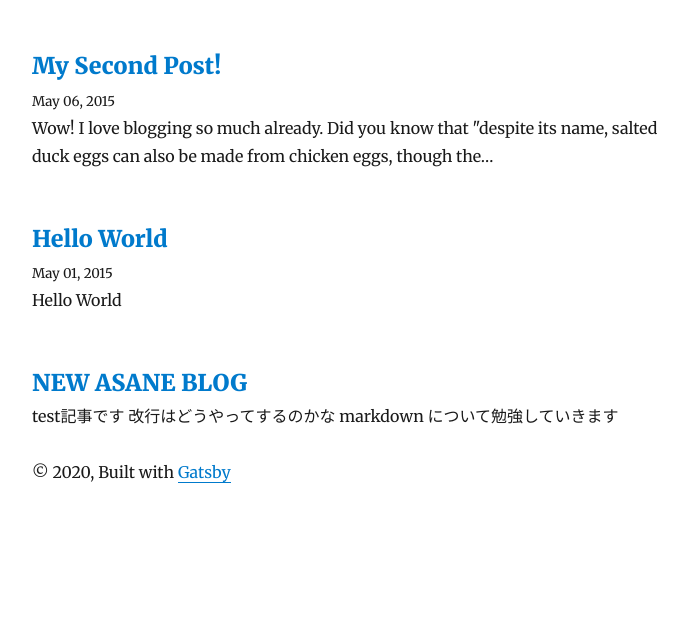
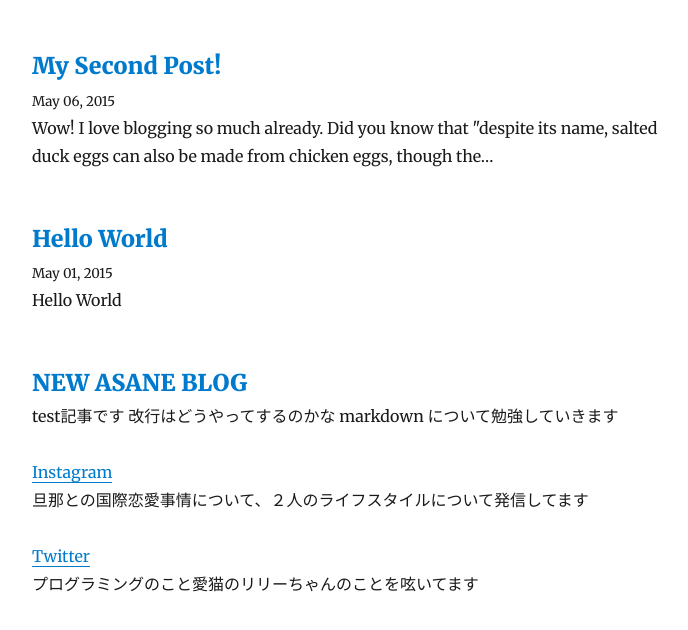
Before and after one commit to asa108/gatsby-myblog, a Gatsby site: page / in a window 1280 px wide. Shown: the part 814-1444 px from the top of the page, without its empty margins (293-981 px from the left). Before the commit the page ends 1342 px from the top, so only its background shows below. Built offline with nearby package versions, Linux system fonts and the light colour scheme; Gatsby itself is replaced by a stand-in of ours; some packages are replaced by stand-ins of ours.

Commit message:
portfolio文章変更 footer変更

```diff
--- a/gatsby-config.js
+++ b/gatsby-config.js
@@ -5,7 +5,7 @@ module.exports = {
       name: ` Asane `,
       summary: `沖縄生まれの沖縄育ち。アメリカ人の旦那と仲良く暮らしています。
       WEBサイト作成、iphone・andoridアプリ作成、オリジナルブランド、
-      動画編集、英訳和訳を武器に活動しています。`,
+      動画編集、英訳和訳はお任せください。`,
     },
     description: `A starter blog demonstrating what Gatsby can do.`,
     siteUrl: `https://asaneblog.netlify.app/`,
--- a/package.json
+++ b/package.json
@@ -8,6 +8,9 @@
     "url": "https://github.com/gatsbyjs/gatsby/issues"
   },
   "dependencies": {
+    "@fortawesome/fontawesome-svg-core": "^1.2.28",
+    "@fortawesome/free-solid-svg-icons": "^5.13.0",
+    "@fortawesome/react-fontawesome": "^0.1.9",
     "gatsby": "^2.21.21",
     "gatsby-image": "^2.4.3",
     "gatsby-plugin-feed": "^2.5.1",
--- a/src/components/layout.js
+++ b/src/components/layout.js
@@ -59,9 +59,10 @@ const Layout = ({ location, title, children }) => {
       <header>{header}</header>
       <main>{children}</main>
       <footer>
-        © {new Date().getFullYear()}, Built with
-        {` `}
-        <a href="https://www.gatsbyjs.org">Gatsby</a>
+        <a href='https://www.instagram.com/asane108/?hl=ja'>Instagram</a>
+        <p>旦那との国際恋愛事情について、２人のライフスタイルについて発信してます</p>
+        <a href='https://twitter.com/asa1084'>Twitter</a>
+        <p>プログラミングのこと愛猫のリリーちゃんのことを呟いてます</p>
       </footer>
     </div>
   )
```
Also changed, not shown: content/assets/instagram-brands.svg (added), content/blog/portfolio/index.md (line endings or trailing spaces), 1 other file.
